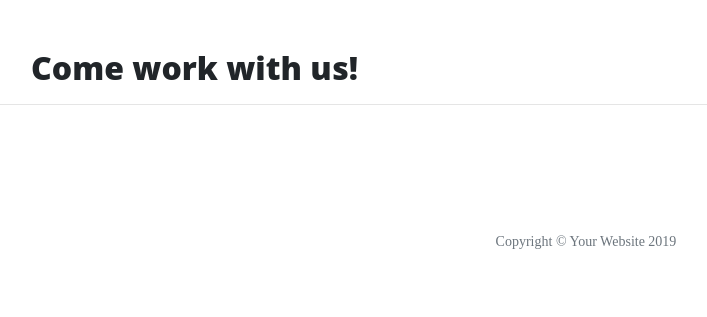
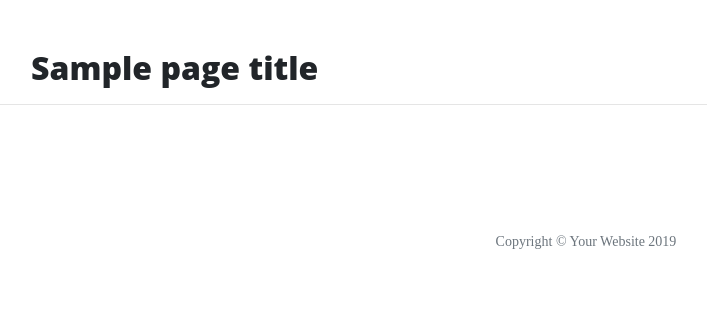
Before and after one commit to bullseyebill/flask, a Flask app: template templates/careers.html in a window 1280 px wide. Shown: the part 629-946 px from the top of the page, without its empty margins (54-761 px from the left). Run offline with Flask 2, Linux system fonts and the light colour scheme; the template is opened without the code that fills it: most values are stand-ins (such as "Sample title", 1, 10 or a date in 2020); some libraries are stand-ins or nearby versions.

Commit message:
python updates

```diff
--- a/run.py
+++ b/run.py
@@ -10,16 +10,16 @@ def index():
 
 @app.route("/about")
 def about():
-    return render_template("about.html")
+    return render_template("about.html", page_title="About")
 
 
 @app.route("/contact")
 def contact():
-    return render_template("contact.html")
+    return render_template("contact.html", page_title="Contact")
 
 @app.route("/Careers")
 def careers():
-    return render_template("careers.html")
+    return render_template("careers.html", page_title="Careers")
 
 if __name__ == "__main__":
     app.run(host=os.environ.get('IP',"0.0.0.0"),
--- a/templates/about.html
+++ b/templates/about.html
@@ -1,6 +1,6 @@
 {% extends 'base.html' %}
 {% block content %}
-<h2>About</h2>
+<h2>{{ page_title}}</h2>
 <p>
 	The formation of the group grew out of a meeting Gandalf had with Thorin in Bree which kindled Thorin's interest in
 	recapturing his long lost family inheritance. (Thorin's grandfather had been the king of the Lonely Mountain when
--- a/templates/careers.html
+++ b/templates/careers.html
@@ -1,4 +1,4 @@
 {% extends 'base.html' %}
 {% block content %}
-    <h2>Come work with us!</h2>
+    <h2>{{ page_title}}</h2>
 {% endblock %}
--- a/templates/contact.html
+++ b/templates/contact.html
@@ -1,4 +1,4 @@
 {% extends 'base.html' %}
 {% block content %}
-    <h2>Contact Us</h2>
+    <h2>{{ page_title}}</h2>
 {% endblock %}
```
